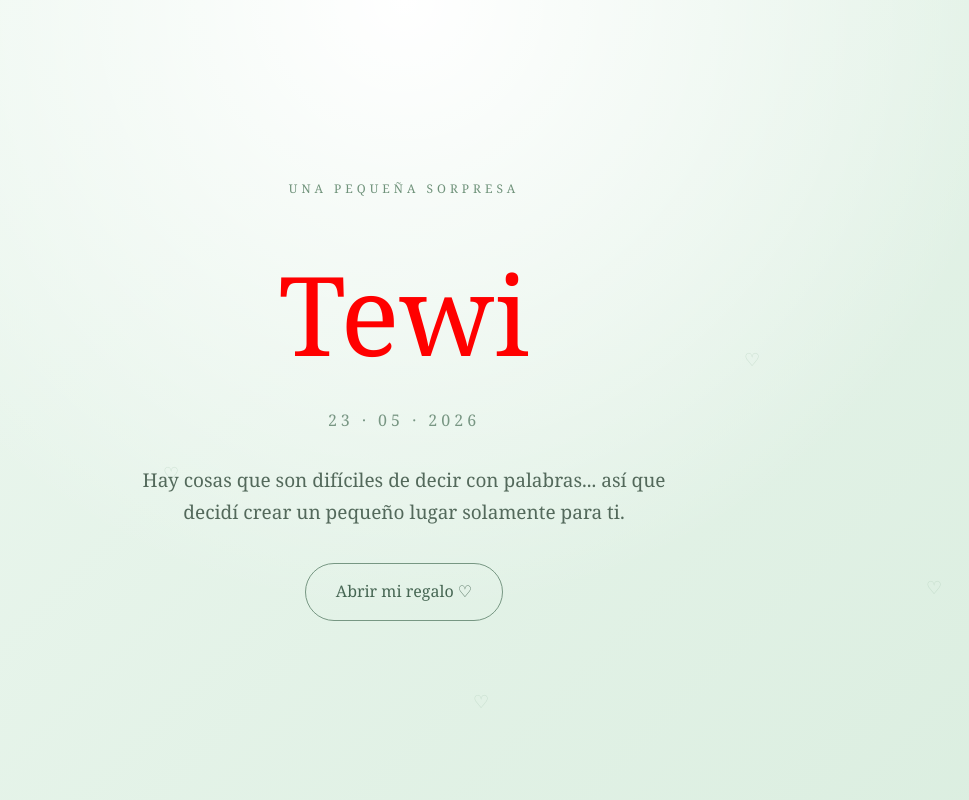
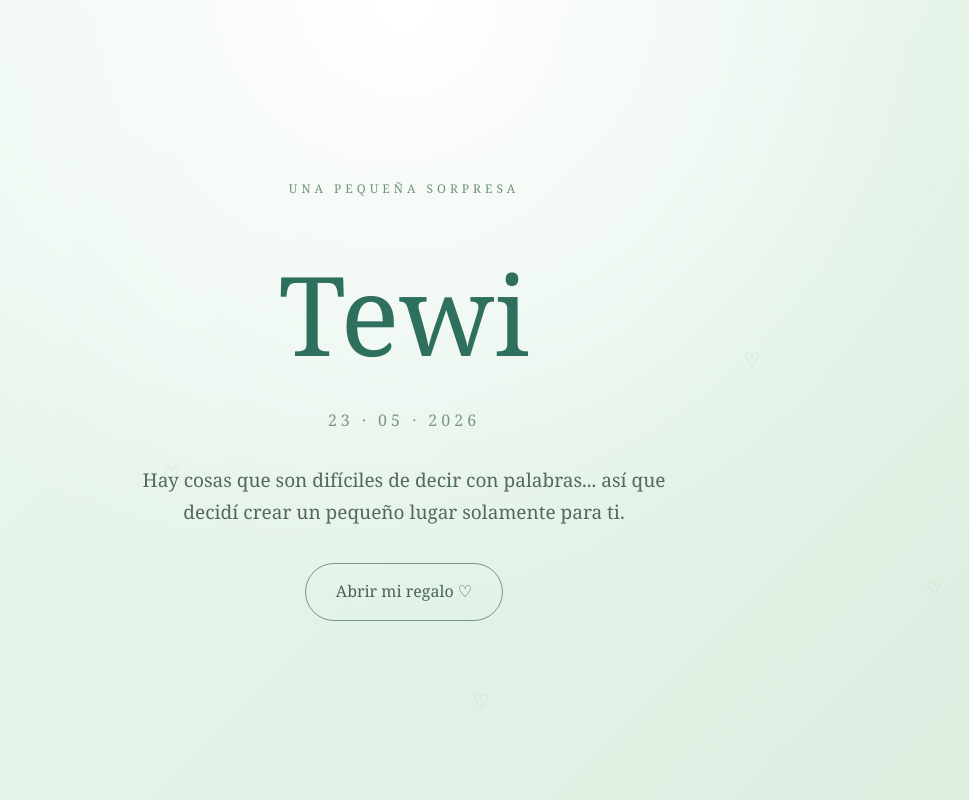
Before and after one commit to Mony-y-Tewi/Nuestra_Aventura_de_Vida, a plain HTML site: page index.html in a window 1280 px wide. Shown: the top 800 px of the page, without its empty margins (236-1205 px from the left). Drawn offline with Linux system fonts and the light colour scheme.

Commit message:
Change color from red to #2f6f5e in style.css

```diff
--- a/style.css
+++ b/style.css
@@ -118,7 +118,7 @@ h1{
 
     font-weight:normal;
 
-    color: red !important;
+color: #2f6f5e;
 }
 
 .date{
```
